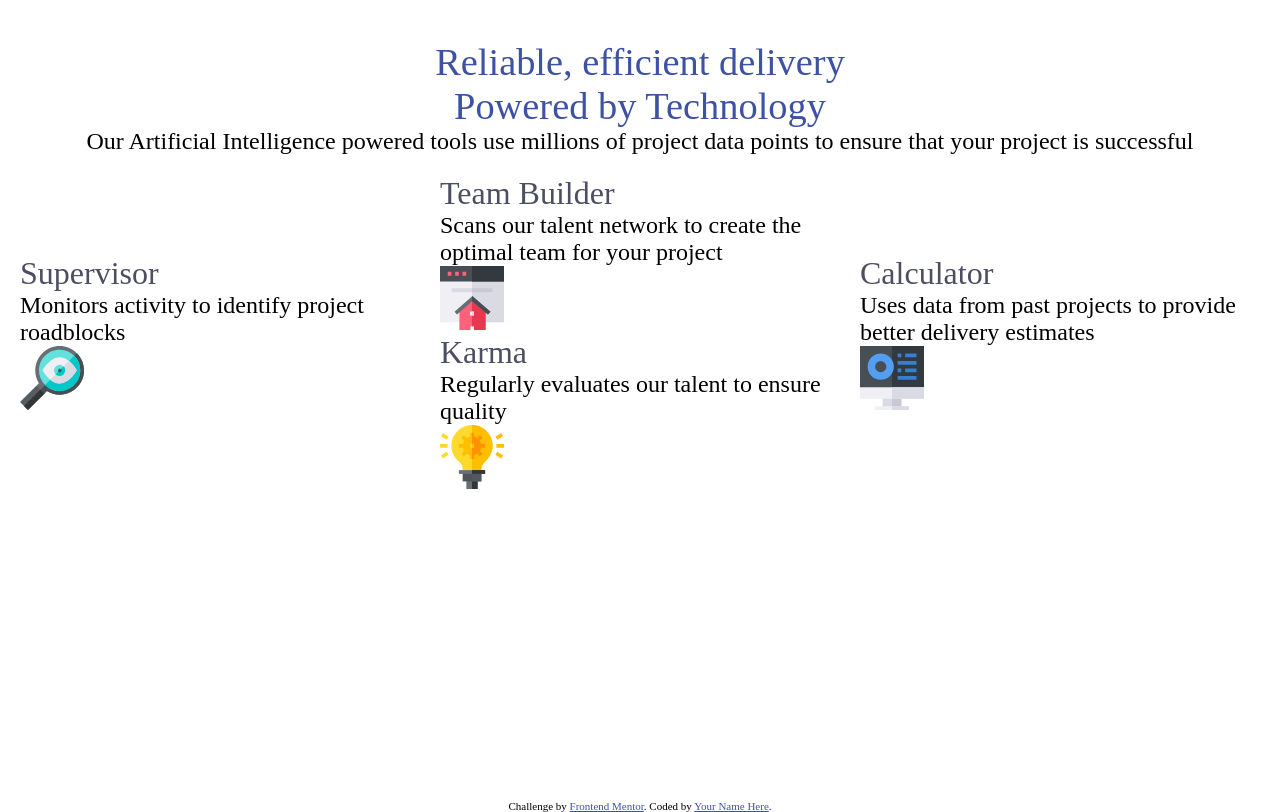
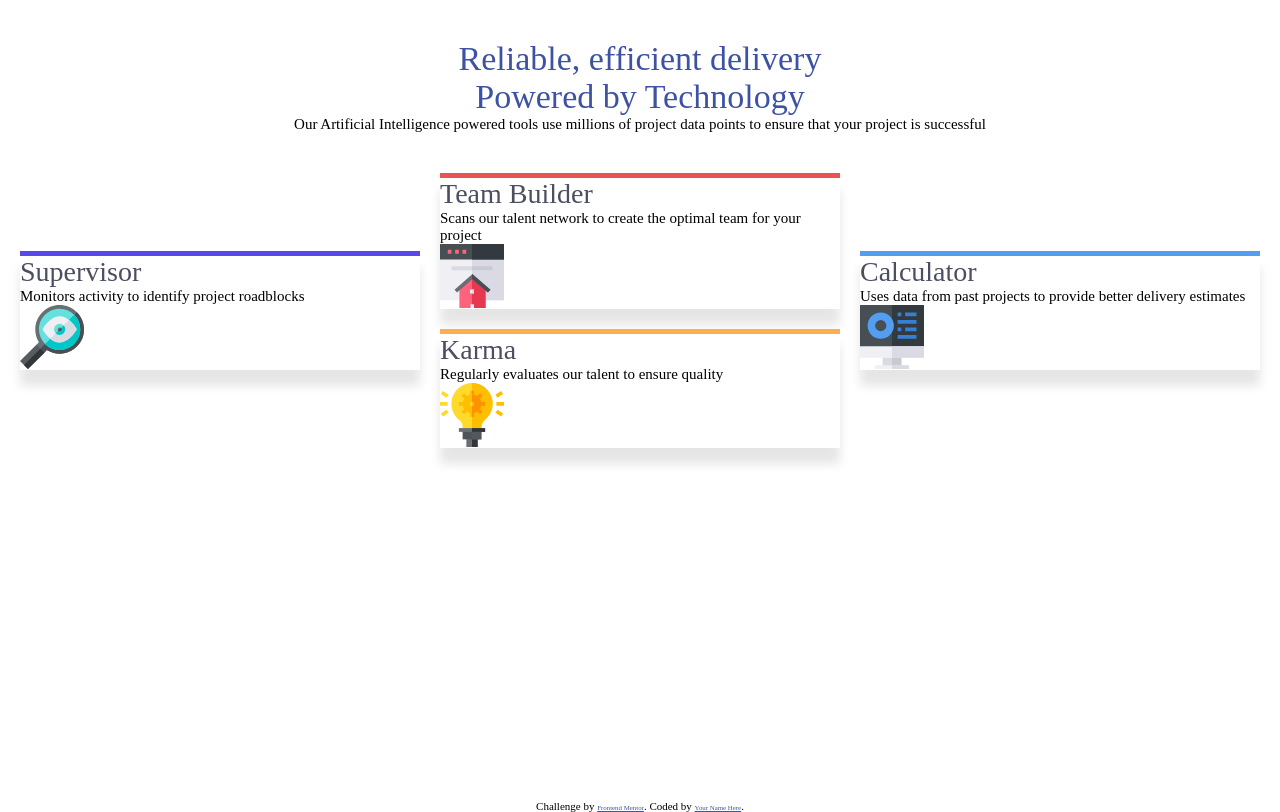
Before and after one commit to Jeanclaude09-dev/Four-card-feature-section, a plain HTML site: page index.html in a window 1280 px wide. Drawn offline with Linux system fonts and the light colour scheme.

Commit message:
id implementation
I put bax-shadow and border

```diff
--- a/index.html
+++ b/index.html
@@ -27,12 +27,11 @@
         </p>
       </header>
       <section class="cards">
-        <section id="card-container">
+        <section id="card-container-supervisor">
           <article>
             <h2>Supervisor</h2>
             <p>Monitors activity to identify project roadblocks</p>
           </article>
-
           <article class="icon-container">
             <img
               src="./images/icon-supervisor.svg"
@@ -41,8 +40,8 @@
             />
           </article>
         </section>
-        <section id="card-container">
-          <section>
+        <section >
+          <section id="card-container-team-builder">
             <article>
               <h2>Team Builder</h2>
               <p>
@@ -58,7 +57,7 @@
               />
             </article>
           </section>
-          <section id="card-container">
+          <section id="card-container-karma">
             <article>
               <h2>Karma</h2>
               <p>Regularly evaluates our talent to ensure quality</p>
@@ -72,8 +71,7 @@
             </article>
           </section>
         </section>
-        <section>
-
+        <section id="card-container-calculator">
           <article>
           <h2>Calculator</h2>
           <p>
--- a/style.css
+++ b/style.css
@@ -2,6 +2,7 @@
   margin: 0;
   padding: 0;
   box-sizing: border-box;
+  font-size: 62.5%;
 }
 
 main {
@@ -18,12 +19,12 @@ header {
 }
 
 h1 {
-  font-size: 2.4rem;
+  font-size: 3.4rem;
   color: hsl(228, 45%, 44%);
   font-weight: 400;
 }
 h2 {
-  font-size: 2rem;
+  font-size: 2.8rem;
   color: hsl(234, 12%, 34%);
   font-weight: 500;
 }
@@ -38,6 +39,39 @@ p {
   align-items: center;
   column-gap: 20px;
 }
+#card-container-supervisor {
+  display: flex;
+  flex-direction: column;
+  border: none;
+  border-top: 5px solid hsl(246, 80%, 60%);
+  margin-top: 20px;
+  box-shadow: 0 16px 10px rgba(0, 0, 0, 0.1);
+}
+#card-container-team-builder {
+  display: flex;
+  flex-direction: column;
+  border: none;
+  border-top: 5px solid hsl(0, 78%, 62%);
+  margin-top: 20px;
+  box-shadow: 0 16px 10px rgba(0, 0, 0, 0.1);
+}
+#card-container-karma {
+  display: flex;
+  flex-direction: column;
+  border: none;
+  border-top: 5px solid hsl(34, 97%, 64%);
+  margin-top: 20px;
+  box-shadow: 0 16px 10px rgba(0, 0, 0, 0.1);
+}
+
+#card-container-calculator {
+  display: flex;
+  flex-direction: column;
+  border: none;
+  border-top: 5px solid hsl(212, 86%, 64%);
+  margin-top: 20px;
+  box-shadow: 0 16px 10px rgba(0, 0, 0, 0.1);
+}
 
 .attribution {
   font-size: 11px;
```
